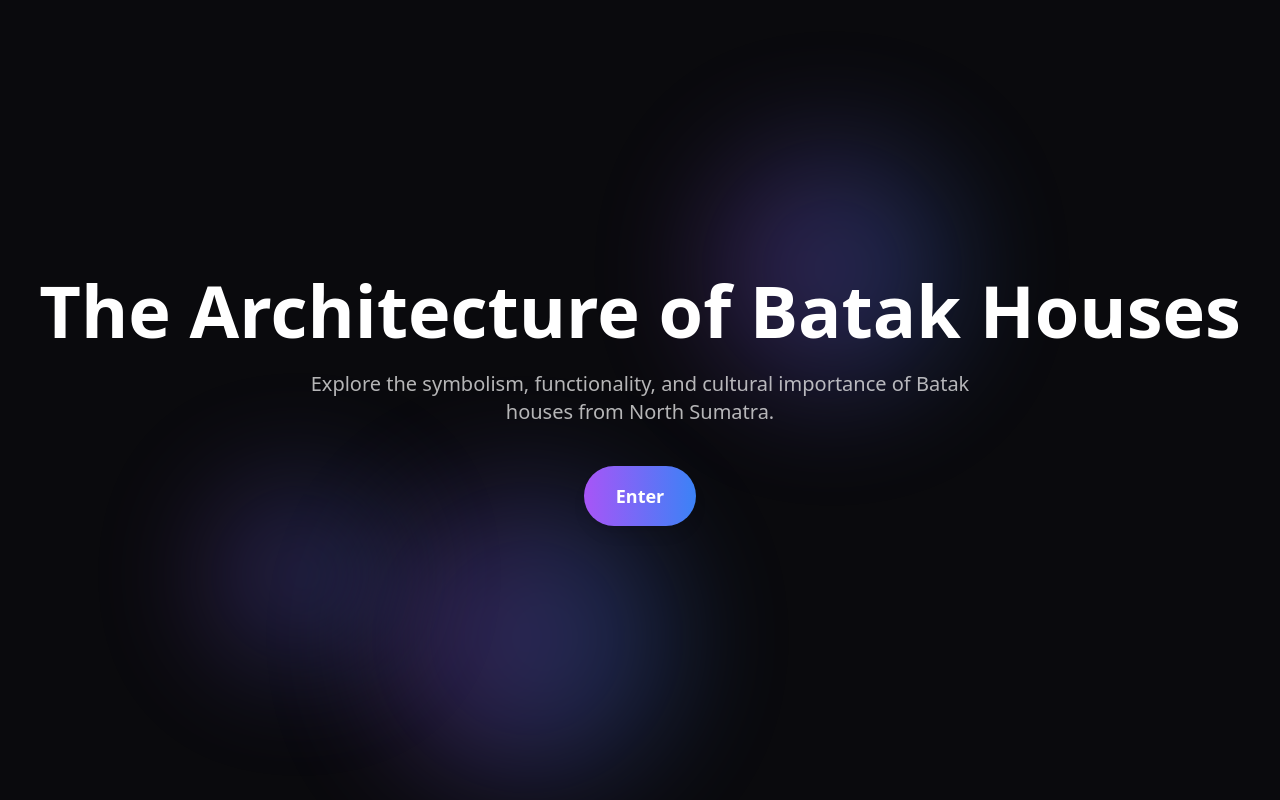
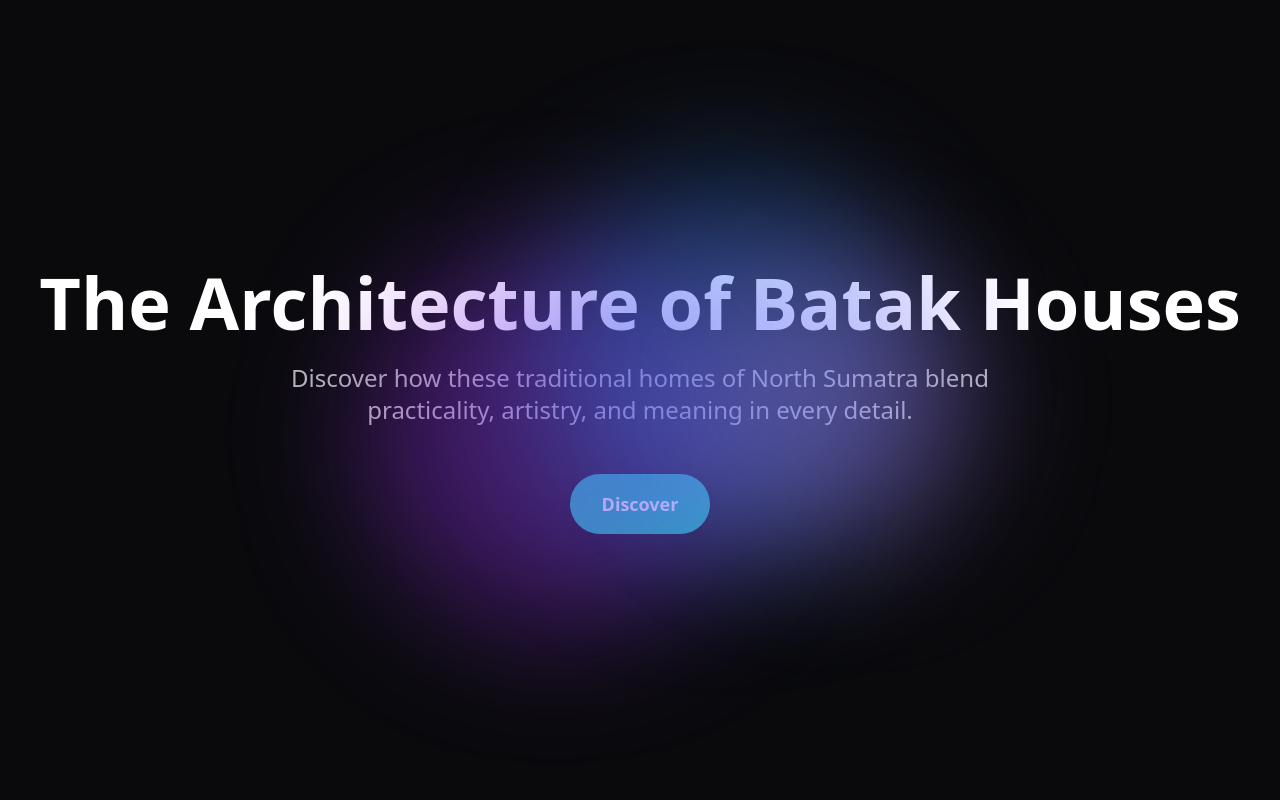
Before and after one commit to felixriley/Batak-info, a React (Vite) app: page / in a window 1280 px wide. Built offline with nearby package versions, Linux system fonts and the light colour scheme; the HTML template or start-up script is replaced by a standard one.

Commit message:
Update Batak.jsx

```diff
--- a/src/Batak.jsx
+++ b/src/Batak.jsx
@@ -1,177 +1,318 @@
-import React, { useState, useEffect } from "react";
-import { motion, AnimatePresence } from "framer-motion";
+import React, { useState, useEffect, useRef } from "react";
+import { motion, AnimatePresence, useMotionValue, useTransform } from "framer-motion";
 
-export default function BatakHouseLanding() {
-  const [enterSite, setEnterSite] = useState(false);
+function GlassCard({ title, description }) {
+  return (
+    <motion.div
+      whileHover={{ scale: 1.05, y: -5 }}
+      transition={{ type: "spring", stiffness: 300, damping: 20 }}
+      className="bg-white/5 backdrop-blur-3xl border border-white/10 rounded-3xl p-8 shadow-xl flex flex-col justify-between h-full"
+    >
+      <h3 className="text-xl sm:text-2xl font-bold mb-3">{title}</h3>
+      <p className="text-white/70 leading-relaxed text-sm sm:text-base">
+        {description}
+      </p>
+    </motion.div>
+  );
+}
 
-  // Disable scroll until Enter is clicked
+export default function Batak() {
+  const [zoomed, setZoomed] = useState(false);
+  const bibliographyRef = useRef(null);
+  const scrollY = useMotionValue(0);
+
   useEffect(() => {
-    if (!enterSite) {
-      document.body.style.overflow = "hidden";
-    } else {
-      document.body.style.overflow = "auto";
-    }
-  }, [enterSite]);
+    document.body.style.overflow = zoomed ? "auto" : "hidden";
+  }, [zoomed]);
 
-  const circles = Array.from({ length: 10 }).map((_, i) => ({
-    id: i,
-    size: Math.random() * 200 + 100,
-    x: Math.random() * window.innerWidth,
-    y: Math.random() * window.innerHeight,
-    delay: Math.random() * 5,
-  }));
+  useEffect(() => {
+    const handleScroll = () => scrollY.set(window.scrollY);
+    window.addEventListener("scroll", handleScroll);
+    return () => window.removeEventListener("scroll", handleScroll);
+  }, [scrollY]);
+
+  // Parallax background
+  const circle1Y = useTransform(scrollY, [0, 1000], [0, 50]);
+  const circle2Y = useTransform(scrollY, [0, 1000], [0, -50]);
+  const circle3Y = useTransform(scrollY, [0, 1000], [-10, 20]);
+
+  const cardVariants = {
+    offscreen: { y: 50, opacity: 0, scale: 0.95 },
+    onscreen: {
+      y: 0,
+      opacity: 1,
+      scale: 1,
+      transition: { type: "spring", stiffness: 100, damping: 15 },
+    },
+  };
 
   return (
-    <div className="relative min-h-screen bg-dark overflow-hidden text-white">
-      {/* Floating glowing circles background */}
-      {circles.map((c) => (
+    <div className="bg-[#0a0a0d] text-white font-sans overflow-x-hidden relative">
+      {/* HERO SECTION */}
+      <AnimatePresence>
+        {!zoomed && (
+          <motion.section
+            className="relative h-screen flex flex-col justify-center items-center text-center overflow-hidden"
+            initial={{ scale: 1, opacity: 1 }}
+            exit={{
+              scale: 2,
+              opacity: 0,
+              rotateX: 15,
+              rotateY: 8,
+              transition: { duration: 0.6, ease: "easeInOut" },
+            }}
+          >
+            {/* Background glowing circles */}
             <motion.div
-          key={c.id}
-          className="absolute rounded-full bg-gradient-to-r from-purple-500 to-blue-500 opacity-30 blur-3xl"
-          style={{
-            width: c.size,
-            height: c.size,
-            top: c.y,
-            left: c.x,
-          }}
-          animate={{
-            y: [c.y, c.y + 50, c.y],
-            x: [c.x, c.x + 30, c.x],
-          }}
-          transition={{
-            duration: 10 + c.delay,
-            repeat: Infinity,
-            ease: "easeInOut",
-          }}
+              style={{ y: circle1Y }}
+              className="absolute w-72 sm:w-96 h-72 sm:h-96 rounded-full bg-purple-600/40 blur-3xl top-1/4 left-1/4"
+              animate={{ x: [0, 50, 0], y: [0, 50, 0] }}
+              transition={{ duration: 15, repeat: Infinity, repeatType: "loop" }}
             />
-      ))}
+            <motion.div
+              style={{ y: circle2Y }}
+              className="absolute w-72 sm:w-96 h-72 sm:h-96 rounded-full bg-blue-500/40 blur-3xl bottom-1/4 right-1/4"
+              animate={{ x: [0, -50, 0], y: [0, -50, 0] }}
+              transition={{ duration: 18, repeat: Infinity, repeatType: "loop" }}
+            />
+            <motion.div
+              style={{ y: circle3Y }}
+              className="absolute w-56 sm:w-72 h-56 sm:h-72 rounded-full bg-purple-400/30 blur-3xl top-1/3 right-1/4"
+              animate={{ x: [-20, 20, -20], y: [10, -10, 10] }}
+              transition={{ duration: 12, repeat: Infinity, repeatType: "loop" }}
+            />
 
-      {/* Hero Section */}
-      <AnimatePresence>
-        {!enterSite && (
-          <motion.section
-            key="hero"
-            className="fixed inset-0 flex flex-col items-center justify-center text-center px-4 sm:px-6 bg-dark z-50"
-            initial={{ opacity: 1 }}
-            exit={{ scale: 1.2, opacity: 0 }}
-            transition={{ duration: 0.8 }}
+            <motion.h1
+              initial={{ scale: 1.2, opacity: 0 }}
+              animate={{ scale: 1, opacity: 1 }}
+              transition={{ duration: 1.2 }}
+              className="text-4xl sm:text-6xl md:text-7xl font-extrabold mb-6 px-4"
             >
-            <h1 className="text-4xl sm:text-6xl md:text-7xl font-bold leading-tight">
               The Architecture of Batak Houses
-            </h1>
-            <p className="mt-6 text-base sm:text-lg md:text-xl text-white/70 max-w-md sm:max-w-2xl">
-              Explore the symbolism, functionality, and cultural importance of
-              Batak houses from North Sumatra.
-            </p>
-            <button
-              onClick={() => setEnterSite(true)}
-              className="mt-10 px-6 sm:px-8 py-3 sm:py-4 bg-gradient-to-r from-purple-500 to-blue-500 text-base sm:text-lg font-semibold rounded-full shadow-lg hover:scale-105 transition"
+            </motion.h1>
+            <motion.p
+              initial={{ opacity: 0 }}
+              animate={{ opacity: 1 }}
+              transition={{ duration: 1.2, delay: 0.2 }}
+              className="text-base sm:text-lg md:text-2xl text-white/70 max-w-3xl mb-12 px-4"
             >
-              Enter
-            </button>
+              Discover how these traditional homes of North Sumatra blend
+              practicality, artistry, and meaning in every detail.
+            </motion.p>
+
+            <motion.button
+              whileHover={{ scale: 1.1 }}
+              whileTap={{ scale: 0.95 }}
+              onClick={() => setZoomed(true)}
+              className="px-6 sm:px-8 py-3 sm:py-4 bg-teal-500 rounded-full text-base sm:text-lg font-bold shadow-lg hover:bg-teal-400 transition"
+            >
+              Discover
+            </motion.button>
           </motion.section>
         )}
       </AnimatePresence>
 
-      {/* Main Content */}
-      {enterSite && (
+      {/* MAIN CONTENT */}
+      <AnimatePresence>
+        {zoomed && (
           <motion.main
-          className="relative z-10"
             initial={{ opacity: 0 }}
             animate={{ opacity: 1 }}
-          transition={{ duration: 1 }}
+            transition={{ duration: 0.8 }}
           >
-          {/* Section 1 */}
+            {/* FEATURES */}
             <motion.section
-            className="min-h-screen flex flex-col items-center justify-center px-4 sm:px-8 md:px-20 text-center"
+              className="max-w-7xl mx-auto px-4 sm:px-6 lg:px-8 py-20 grid grid-cols-1 sm:grid-cols-2 lg:grid-cols-4 gap-8"
+              initial="offscreen"
+              whileInView="onscreen"
+              viewport={{ once: true, amount: 0.3 }}
+            >
+              {[
+                {
+                  title: "Stilts",
+                  description:
+                    "Batak houses are on thick wooden stilts, giving them a commanding look and space for storage below.",
+                },
+                {
+                  title: "Carvings & Colours",
+                  description:
+                    "Red, white, and black paints symbolize the cosmos, while carvings act as spiritual protection.",
+                },
+                {
+                  title: "How They Are Made",
+                  description:
+                    "Strong wood and flexible bamboo make Batak houses durable, sustainable, and climate-adapted.",
+                },
+                {
+                  title: "A Space For Families",
+                  description:
+                    "Inside, multiple families can live together, making the house a communal space.",
+                },
+              ].map((item, idx) => (
+                <motion.div key={idx} variants={cardVariants}>
+                  <GlassCard {...item} />
+                </motion.div>
+              ))}
+            </motion.section>
+
+            {/* COMPARISONS */}
+            <motion.section
+              className="max-w-7xl mx-auto px-4 sm:px-6 lg:px-8 py-20"
               initial={{ opacity: 0, y: 50 }}
               whileInView={{ opacity: 1, y: 0 }}
-            transition={{ duration: 1 }}
               viewport={{ once: true }}
+              transition={{ duration: 0.9 }}
             >
-            <h2 className="text-3xl sm:text-4xl md:text-5xl font-bold mb-6">
-              Symbolism and Design
+              <h2 className="text-3xl sm:text-4xl md:text-5xl font-bold text-center mb-12">
+                How Do They Compare?
               </h2>
-            <p className="text-sm sm:text-base md:text-lg text-white/70 max-w-md sm:max-w-2xl">
-              Batak houses are raised on stilts to protect from flooding and
-              animals. Their roofs, shaped like buffalo horns, symbolize
-              strength and fertility. Every carved detail carries cultural
-              meaning, passed down for generations.
-            </p>
+              <div className="grid grid-cols-1 sm:grid-cols-2 lg:grid-cols-3 gap-8">
+                {[
+                  {
+                    title: "Tongkonan (Toraja)",
+                    description:
+                      "Both have dramatic roofs. Batak houses are larger halls, while Tongkonan is more intimate.",
+                  },
+                  {
+                    title: "Rumah Gadang (Minangkabau)",
+                    description:
+                      "Rumah Gadang looks like a palace; Batak houses are bigger and more solid.",
+                  },
+                  {
+                    title: "Bubungan Tinggi (Banjar)",
+                    description:
+                      "Banjar homes spread across lowlands; Batak houses reach upward to fit highlands.",
+                  },
+                  {
+                    title: "Rumah Melayu (Malay)",
+                    description:
+                      "Rumah Melayu is simpler; Batak houses are elaborate with detailed timber frames.",
+                  },
+                ].map((item, idx) => (
+                  <motion.div key={idx} variants={cardVariants}>
+                    <GlassCard {...item} />
+                  </motion.div>
+                ))}
+              </div>
             </motion.section>
 
-          {/* Section 2 */}
+            {/* AUSTRALIA COMPARISON */}
             <motion.section
-            className="min-h-screen flex flex-col items-center justify-center px-4 sm:px-8 md:px-20 text-center"
+              className="max-w-7xl mx-auto px-4 sm:px-6 lg:px-8 py-20"
               initial={{ opacity: 0, y: 50 }}
               whileInView={{ opacity: 1, y: 0 }}
-            transition={{ duration: 1 }}
               viewport={{ once: true }}
+              transition={{ duration: 0.9 }}
             >
-            <h2 className="text-3xl sm:text-4xl md:text-5xl font-bold mb-6">
-              Community and Culture
+              <h2 className="text-3xl sm:text-4xl md:text-5xl font-bold text-center mb-12">
+                Batak Houses vs Australian Houses
               </h2>
-            <p className="text-sm sm:text-base md:text-lg text-white/70 max-w-md sm:max-w-2xl">
-              Built as communal spaces, Batak houses reflect unity. Large family
-              groups live under one roof, reinforcing the importance of kinship
-              in Batak society.
-            </p>
+              <div className="grid grid-cols-1 sm:grid-cols-2 lg:grid-cols-3 gap-8">
+                {[
+                  {
+                    title: "Queenslander House",
+                    description:
+                      "Elevated on stilts with wide verandas, suitable for floods and ventilation.",
+                  },
+                  {
+                    title: "Modern Australian House",
+                    description:
+                      "Open-plan living with large glass windows; contrast to Batak communal focus.",
+                  },
+                  {
+                    title: "Traditional Hut",
+                    description:
+                      "Simpler design for the local climate, Batak houses are more symbolic and elaborate.",
+                  },
+                ].map((item, idx) => (
+                  <motion.div key={idx} variants={cardVariants}>
+                    <GlassCard {...item} />
+                  </motion.div>
+                ))}
+              </div>
             </motion.section>
 
-          {/* Bibliography Section */}
+            {/* MINECRAFT */}
             <motion.section
-            id="bibliography"
-            className="min-h-screen flex flex-col items-center justify-center bg-gradient-to-b from-dark to-purple-900 px-4 sm:px-8 md:px-20 text-center"
-            initial={{ scale: 1.2, opacity: 0 }}
-            whileInView={{ scale: 1, opacity: 1 }}
-            exit={{ scale: 0.9, opacity: 0 }}
-            transition={{ duration: 1 }}
+              className="max-w-7xl mx-auto px-4 sm:px-6 lg:px-8 py-20"
+              initial={{ opacity: 0, y: 50 }}
+              whileInView={{ opacity: 1, y: 0 }}
               viewport={{ once: true }}
+              transition={{ duration: 0.9 }}
             >
-            <h2 className="text-3xl sm:text-4xl md:text-5xl font-bold mb-8">
+              <h2 className="text-3xl sm:text-4xl md:text-5xl font-bold text-center mb-12">
+                Minecraft Build
+              </h2>
+              <div className="relative aspect-w-16 aspect-h-9">
+                <iframe
+                  className="w-full h-full rounded-3xl border border-white/10 shadow-xl"
+                  src="https://www.youtube.com/embed/YOUR_VIDEO_ID"
+                  title="Minecraft Batak House"
+                  frameBorder="0"
+                  allowFullScreen
+                />
+              </div>
+            </motion.section>
+
+            {/* BIBLIOGRAPHY */}
+            <motion.section
+              ref={bibliographyRef}
+              className="max-w-7xl mx-auto px-4 sm:px-6 lg:px-8 py-20"
+              initial={{ opacity: 0, scale: 1.2 }}
+              whileInView={{ opacity: 1, scale: 1 }}
+              viewport={{ once: true }}
+              transition={{ duration: 0.9 }}
+            >
+              <h2 className="text-3xl sm:text-4xl md:text-5xl font-bold text-center mb-12">
                 Bibliography
               </h2>
-            <ul className="space-y-4 text-left max-w-md sm:max-w-2xl text-sm sm:text-base md:text-lg">
+              <ul className="space-y-4 text-left text-sm sm:text-base md:text-lg text-white/70 max-w-3xl mx-auto">
                 <li>
                   ArtAsia (n.d.). Indonesian Architecture: The Batak House.{" "}
                   <a
                     href="http://artasia.www2.50megs.com/Indonesia/houses.html"
-                  className="underline"
+                    className="underline hover:text-teal-400"
+                    target="_blank"
+                    rel="noopener noreferrer"
                   >
                     Link
                   </a>{" "}
-                [Accessed 31 July 2025].
+                  [Accessed 31 July 2025]
                 </li>
                 <li>
                   Hanan, H. and Wonorahardjo, S. (2012). The Architecture of Batak
-                Toba: An Expression of Living Harmoniously.{" "}
+                  Toba.{" "}
                   <a
                     href="https://ph01.tci-thaijo.org/index.php/nakhara/article/view/104899"
-                  className="underline"
+                    className="underline hover:text-teal-400"
+                    target="_blank"
+                    rel="noopener noreferrer"
                   >
                     Link
                   </a>{" "}
-                [Accessed 31 July 2025].
+                  [Accessed 31 July 2025]
                 </li>
                 <li>
-                Nasution, A.H., Usman, B. and Musyirwan, N. (2015). The Values of
+                  Nasution, A.H., Usman, B. and Musyirwan, N. (2015). Values of
                   Local Wisdom on Toba Batak Traditional House.{" "}
                   <a
                     href="https://doi.org/10.1016/j.sbspro.2015.08.229"
-                  className="underline"
+                    className="underline hover:text-teal-400"
+                    target="_blank"
+                    rel="noopener noreferrer"
                   >
-                  Link
-                </a>{" "}
-                [Accessed 31 July 2025].
+                    DOI
+                  </a>
                 </li>
               </ul>
             </motion.section>
 
-          <footer className="text-center py-8 sm:py-12 text-xs sm:text-sm md:text-base text-white/50">
+            <footer className="text-center py-12 text-xs sm:text-sm md:text-base text-white/50">
               © 2025 Batak-Info. Created for learning and discovery.
             </footer>
           </motion.main>
         )}
+      </AnimatePresence>
     </div>
   );
 }
```
Lines whose indentation alone changed are shown as unchanged.
